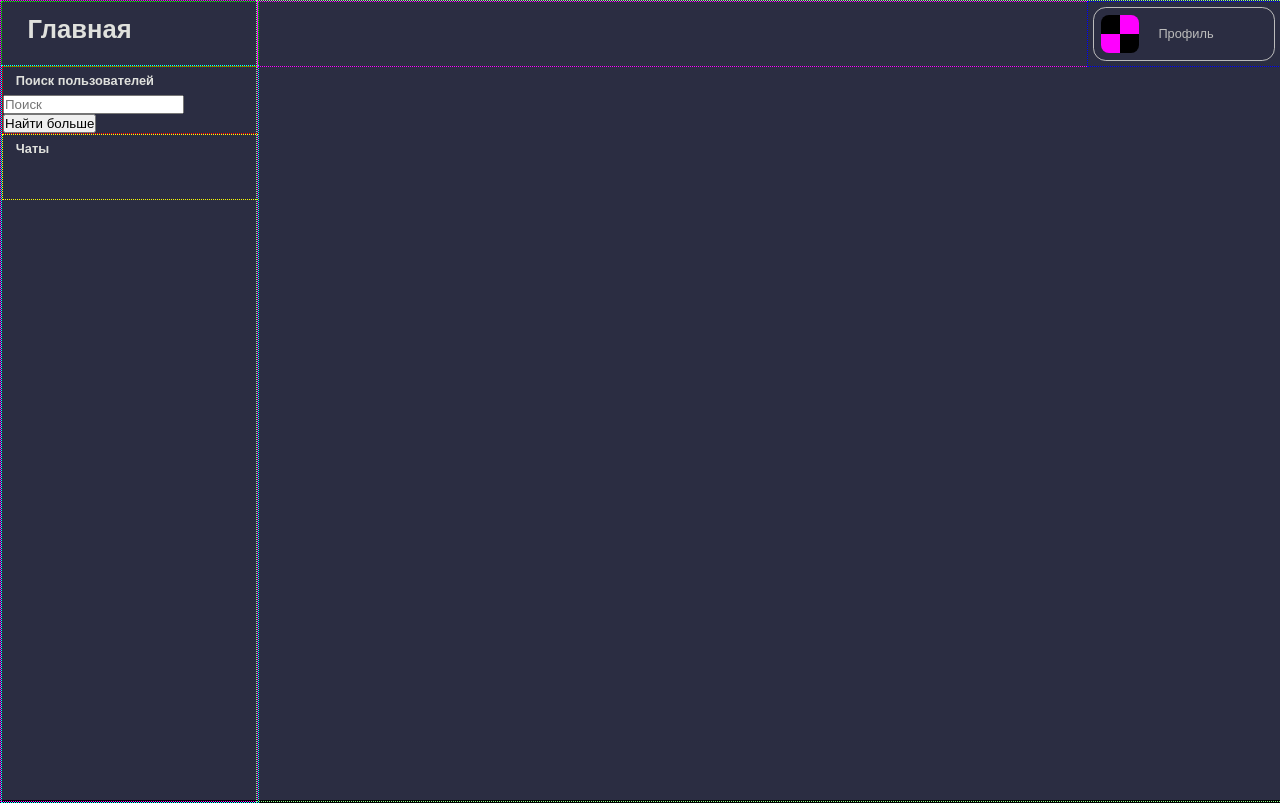
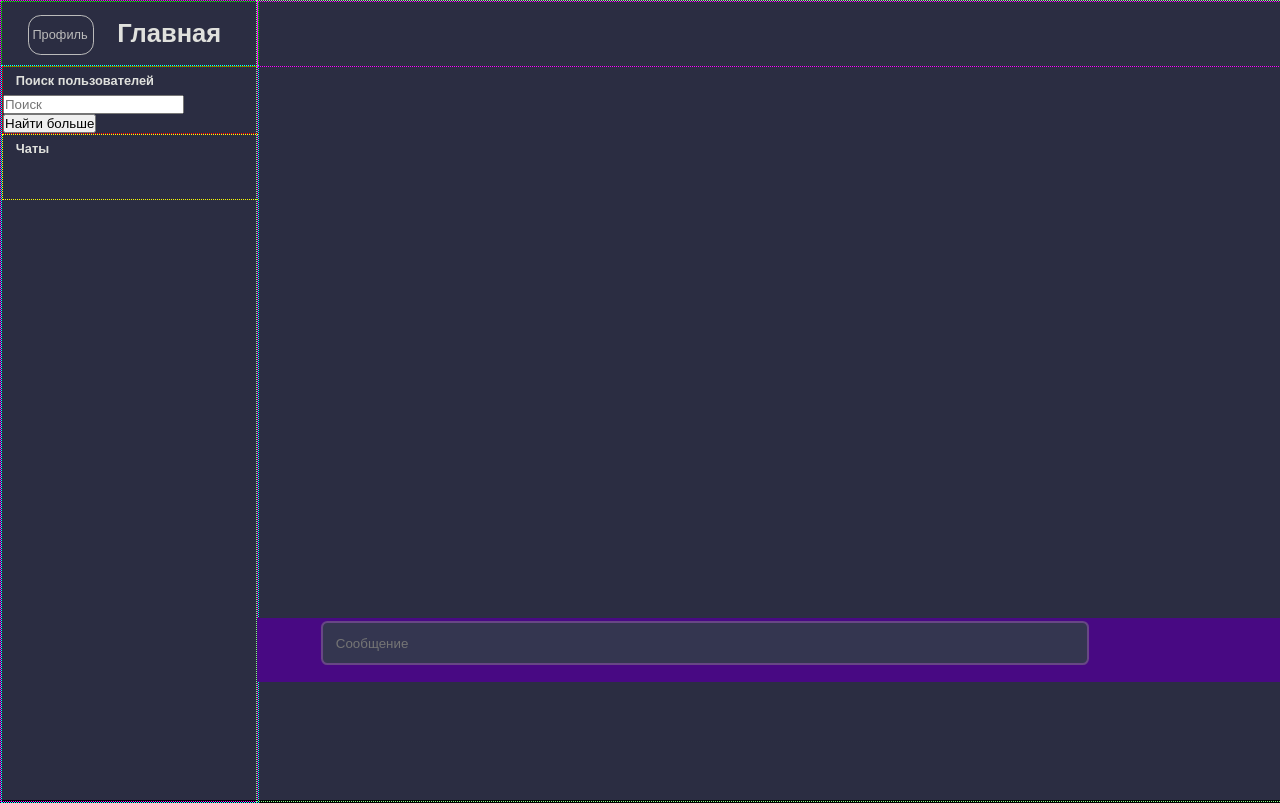
Before and after one commit to Nhrust/Project_TPP3, a Flask app: template templates/home.html in a window 1280 px wide. Run offline with Flask 3, Linux system fonts and the light colour scheme; the template is opened without the code that fills it, so the values that code supplies are empty; some libraries are stand-ins or nearby versions.

Commit message:
профиль слева, начал работать с чатом

```diff
--- a/static/css/home.css
+++ b/static/css/home.css
@@ -35,7 +35,8 @@ h2 {
 
 .left .top h1 {
 	position: absolute;
-    margin: 1vw 2vw;
+    left: 9vw;
+	top: 1.3vw;
 }
 
 .left .bottom {
@@ -129,6 +130,33 @@ h2 {
 	margin: 1.8vw 0.5vw 0.5vw 3.5vw;
 }
 
+.left .top .profile .decor {
+	position: absolute;
+	left:2vw;
+	top: 1vw;
+	width: 5vw;
+	height: 3vw;
+	border: 1px solid #bbb;
+	border-radius: 1vw;
+	line-height: 3vw;
+	transition: 0.2s;
+}
+
+.left .top .profile:hover .decor {
+	border: 1px solid #fff;
+}
+
+.left .top .profile p {
+	position: absolute;
+	left: 0.3vw;
+	font-size: 1vw;
+	color: #bbb;
+}
+
+.left .top .profile:hover p {
+	color: #fff;
+}
+
 .right {
 	position: absolute;
 	left: 20vw;
@@ -143,50 +171,6 @@ h2 {
 	border: 1px dotted #f0f;
 }
 
-.right .top .profile {
-	position: absolute;
-	top: 0;
-	right: 0;
-	width: 15vw;
-	height: 5vw;
-	border: 1px dotted #00f;
-}
-
-.right .top .profile .decor {
-	position: absolute;
-	width: 14vw;
-	height: 4vw;
-	margin: calc(0.5vw - 1px);
-	border: 1px solid #bbb;
-	border-radius: 1vw;
-	line-height: 4vw;
-	transition: 0.2s;
-}
-
-.right .top .profile:hover .decor {
-	border: 1px solid #fff;
-}
-
-.right .top .profile img {
-	position: absolute;
-	height: 3vw;
-	aspect-ratio: 1;
-	margin: 0.5vw;
-	border-radius: 0.625vw;
-}
-
-.right .top .profile p {
-	position: absolute;
-	left: 5vw;
-	font-size: 1vw;
-	color: #bbb;
-	transition: 0.2s;
-}
-
-.right .top .profile:hover p {
-	color: #fff;
-}
-
 .right .send {
 	position: absolute;
 	bottom: 0;
@@ -194,3 +178,24 @@ h2 {
 	height: 3vw;
 	border: 1px dotted #00f;
 }
+
+.text_message{
+	position:fixed;
+	background:rgb(72, 9, 131);
+	width: 80vw;
+	height:5vw;
+	top:48.3vw;
+}
+
+input[type="text1"], select, textarea {
+    width: 60vw;
+    padding: 1vw;
+	margin-left:5vw;
+    margin-top:0.2vw;
+    display: inline-block;
+    border: 0.2vw solid rgb(103, 71, 133);
+    border-radius: 0.5vw;
+    box-sizing: border-box;
+    background-color: #343650;
+	color:#fff;
+}
--- a/static/css/profile.css
+++ b/static/css/profile.css
@@ -63,7 +63,7 @@ input[type="submit"] {
 }
 
 input[type="submit"]:hover {
-    background-color: #ae23ef; /* Красный цвет для эффекта при наведении */
+    background-color: #ae23ef;
 }
 
 .radio1{
--- a/templates/home.html
+++ b/templates/home.html
@@ -12,6 +12,11 @@
         <div class="left">
             <div class="top">
                 <h1>Главная</h1>
+                <a href="/profile"><div class="profile">
+                    <div class="decor">
+                        <p>Профиль</p>
+                    </div>
+                </div></a>
             </div>
 
             <div class="bottom">
@@ -59,13 +64,6 @@
 
             <div class="top">
                 <h2 class="chat_name"></h2>
-
-                <a href="/profile"><div class="profile">
-                    <div class="decor">
-                        <img src="static/Images/default_icon.png">
-                        <p>Профиль</p>
-                    </div>
-                </div></a>
             </div> <!-- top -->
 
             <!-- Тут появляются:
@@ -82,7 +80,11 @@
             </send>
 
             -->
-
+            <div class="down">
+                <div class="text_message">
+                    <input type="text1" name="texting" class="texting" placeholder="Сообщение">
+                </div>
+            </div>
         </div> <!-- right -->
     </body>
 
```
